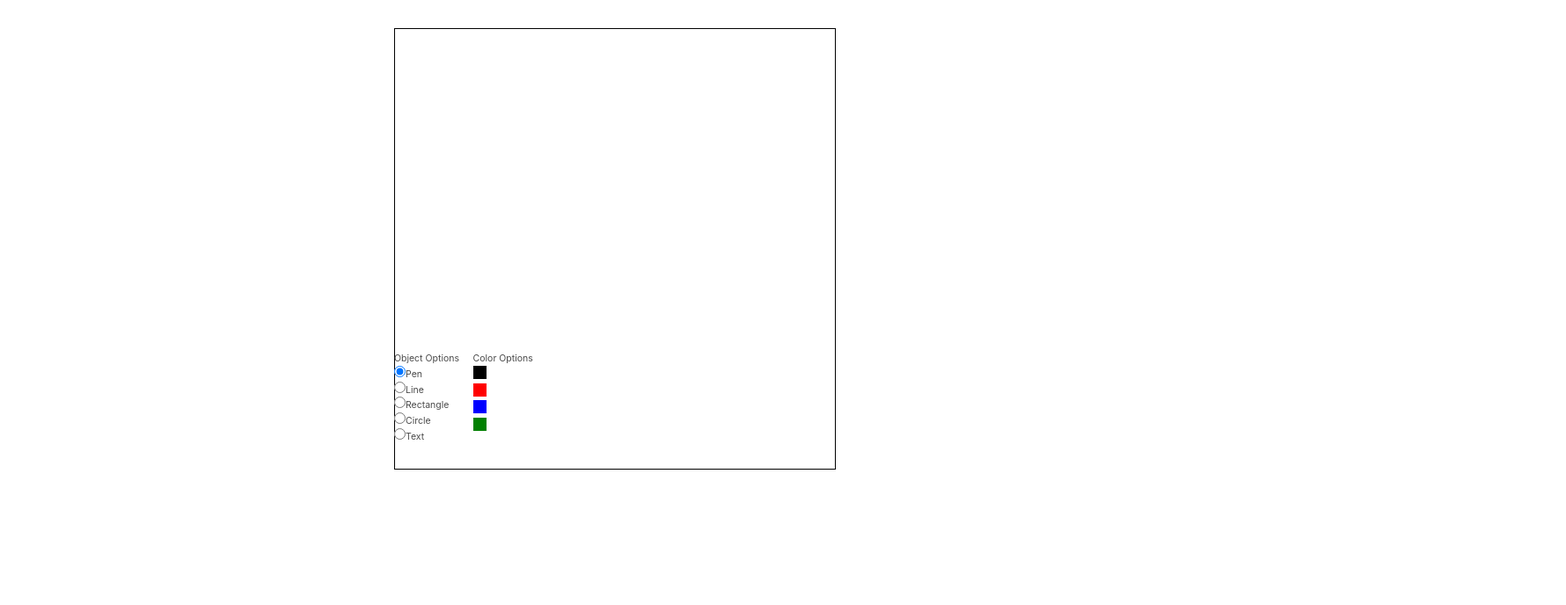
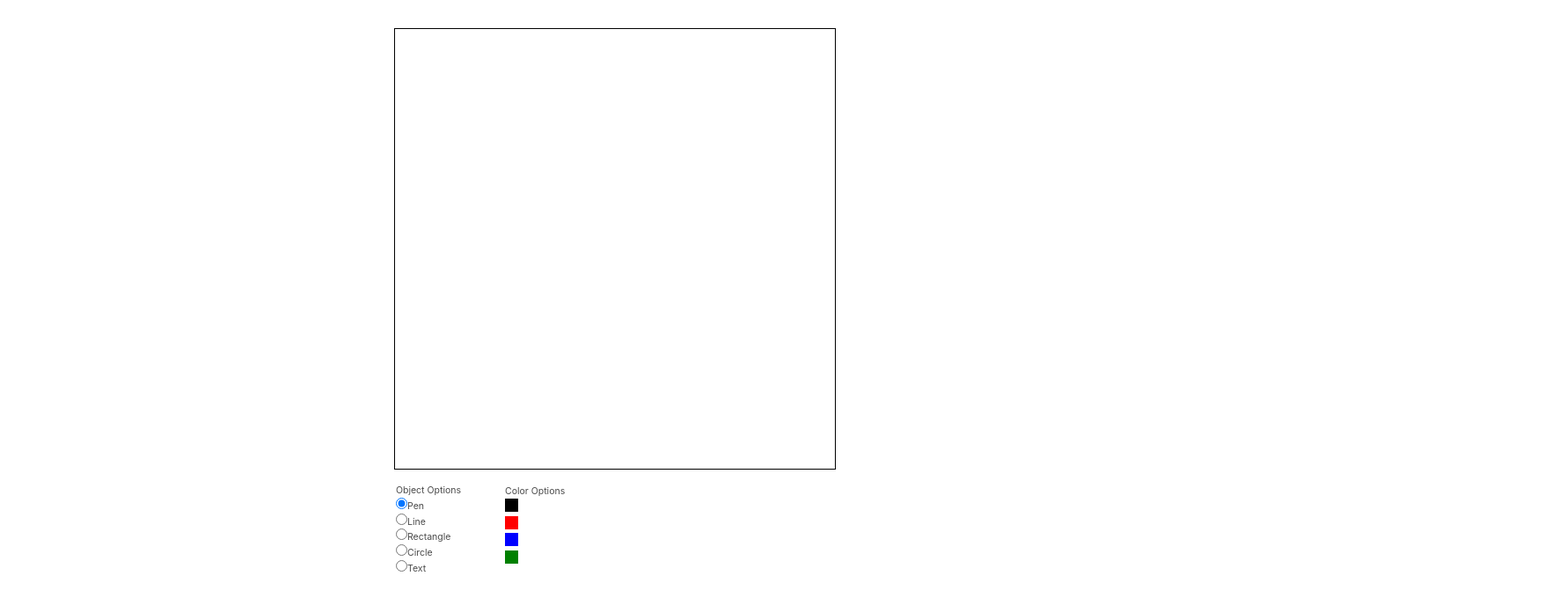
Before and after one commit to berglindoma13/VEFFCanvas, a plain HTML site: page canvasproject.html in a window 1280 px wide. Shown: the whole page at 88% size, 1780 px wide, since content can reach past the window. Drawn offline with nearby package versions, Linux system fonts and the light colour scheme.

Commit message:
relative css

```diff
--- a/canvasproject.html
+++ b/canvasproject.html
@@ -27,7 +27,7 @@
     </form>
 </div>
     <br>
-<div class="content is-small prufa">
+<div class="content is-small colors">
     <form action = "">
         <label >Color Options<br>
             <input id="black" type="radio" name = "color" title="color" value ="Black" checked = "checked"><br>
@@ -36,11 +36,8 @@
             <input id="green" type="radio" name = "color" title="color" value="Green">
         </label>
     </form>
+    <textarea title = "textarea" id = "textarea" rows = "4" cols ="50" hidden></textarea>
 </div>
-
-
-    <textarea title = "textarea" id = "textarea" rows = "4" cols ="50" hidden></textarea>
-
     <!--img id="canvasImg" alt="Right click to save me!"-->
 </body>
 </html>
--- a/css/canvasproject.css
+++ b/css/canvasproject.css
@@ -7,17 +7,17 @@
 }
 
 .shapes{
-    position: fixed;
-    top: 50%;
-    left: 35%;
+    position: relative;
+    top: 550px;
+    left: 450px;
     float: left;
 }
 
-.prufa
+.colors
 {
-    position: fixed;
-    top: 50%;
-    left: 42%;
+    position: relative;
+    top: 530px;
+    left: 500px;
 }
 
 #black{
```
